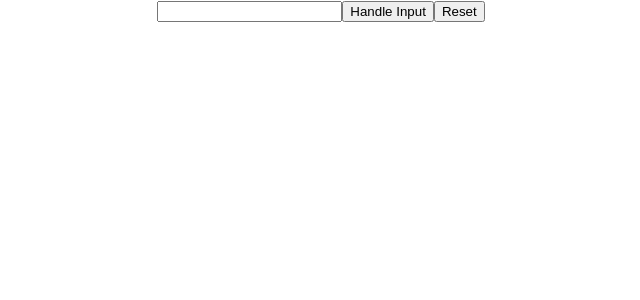
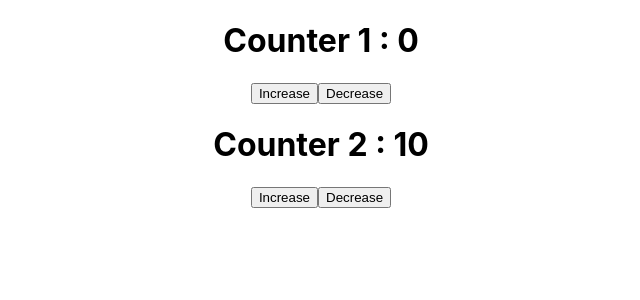
Before and after one commit to Tarunkumar2407/ReactBasics, a React (Create React App) app: page / in a window 1280 px wide. Shown: the top 300 px of the page, without its empty margins (319-959 px from the left). Built offline with nearby package versions, Linux system fonts and the light colour scheme.

Commit message:
useCustom Hook

```diff
--- a/src/App.js
+++ b/src/App.js
@@ -1,6 +1,8 @@
 import './App.css';
+import Counter1 from './Components/useCustomHook/Counter1';
+import Counter2 from './Components/useCustomHook/Counter2';
 // import ComplexState from './Components/useReducer/ComplexState';
-import UseRefHook from './Components/useRefHook.js/UseRefHook';
+// import UseRefHook from './Components/useRefHook.js/UseRefHook';
 // import UseContext from './Components/useContextHook/ContextAPI/propDrilling/UseContext';
 // import CountByReducer from './Components/useReducer/?CountByReducer';
 // import PropParent from './Components/ContextAPI/PropParent';
@@ -64,7 +66,9 @@ function App() {
       {/* <UseContext /> */}
       {/* <CountByReducer /> */}
       {/* <ComplexState /> */}
-      <UseRefHook />
+      {/* <UseRefHook /> */}
+      <Counter1 />
+      <Counter2 />
     </div>
   );
 }
--- /dev/null
+++ b/src/Components/useCustomHook/Counter1.js
@@ -0,0 +1,18 @@
+import React, { useState } from 'react'
+import useCustom from './useCustom'
+
+const Counter1 = () => {
+
+  const [count, handleIncrement, handleDecrement] = useCustom()
+
+  return (
+    <div>
+     <h1>Counter 1 : {count}</h1>
+     <button onClick={handleIncrement}>Increase</button>
+     <button onClick={handleDecrement}>Decrease</button>
+
+    </div>
+  )
+}
+
+export default Counter1
--- /dev/null
+++ b/src/Components/useCustomHook/Counter2.js
@@ -0,0 +1,17 @@
+import React from 'react'
+import useCustom from './useCustom'
+
+const Counter2 = () => {
+
+    const [count, handleIncrement, handleDecrement] = useCustom(10)
+
+  return (
+    <div>
+      <h1>Counter 2 : {count}</h1>
+     <button onClick={handleIncrement}>Increase</button>
+     <button onClick={handleDecrement}>Decrease</button>
+    </div>
+  )
+}
+
+export default Counter2
--- /dev/null
+++ b/src/Components/useCustomHook/useCustom.js
@@ -0,0 +1,17 @@
+import { useState } from "react";
+
+const useCustom = (initialValue = 0) => {
+
+    const [count, setCount] = useState(initialValue);
+
+    const handleIncrement = () => {
+        setCount(count + 1)
+    }
+
+    const handleDecrement = () => {
+        setCount(count - 1)
+    }
+    return [count, handleIncrement, handleDecrement]
+}
+
+export default useCustom
```
